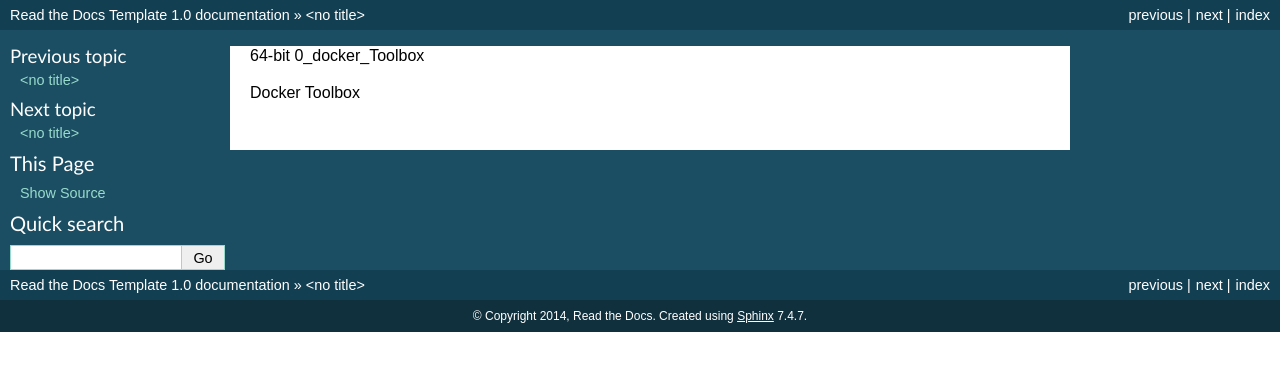
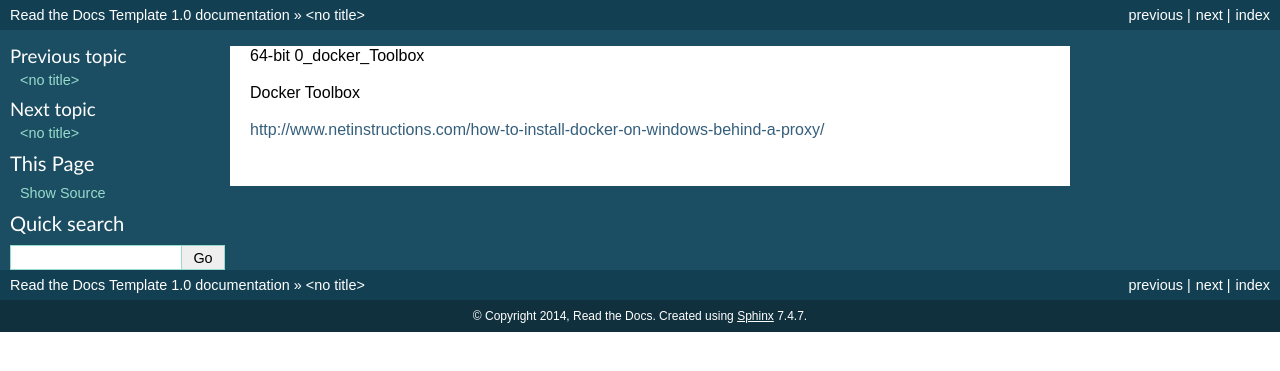
Before and after one commit to smart1004/ReadTheDocs, a Sphinx documentation site: the page built from docs/0_docker_Toolbox.rst, in a window 1280 px wide. Shown: the top 371 px of the page. Built offline with Sphinx 7.4.7, drawn with Linux system fonts in a browser that asks for light colours; some of the changed lines change nothing that is shown.

Commit message:
Update 0_docker_Toolbox.rst

```diff
--- a/docs/0_docker_Toolbox.rst
+++ b/docs/0_docker_Toolbox.rst
@@ -2,3 +2,5 @@
 0_docker_Toolbox
 
 Docker Toolbox
+
+http://www.netinstructions.com/how-to-install-docker-on-windows-behind-a-proxy/
```
